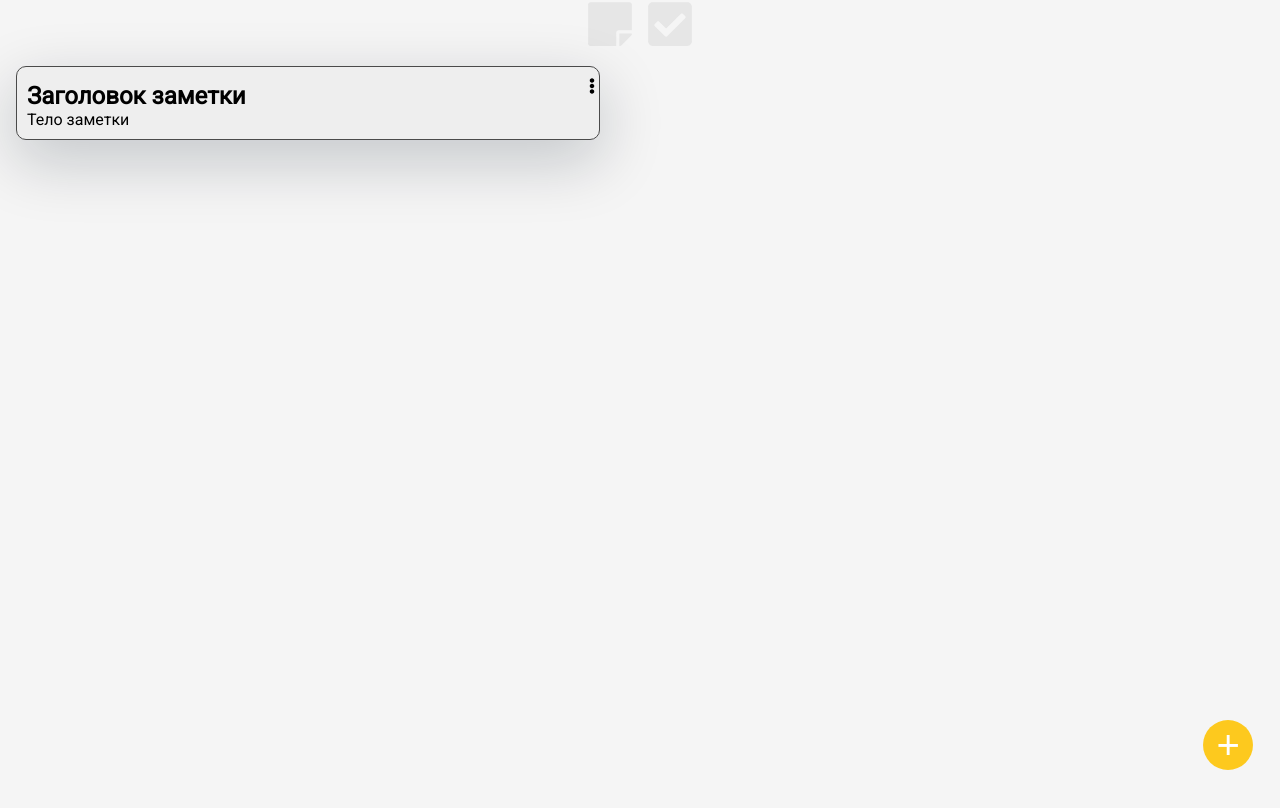
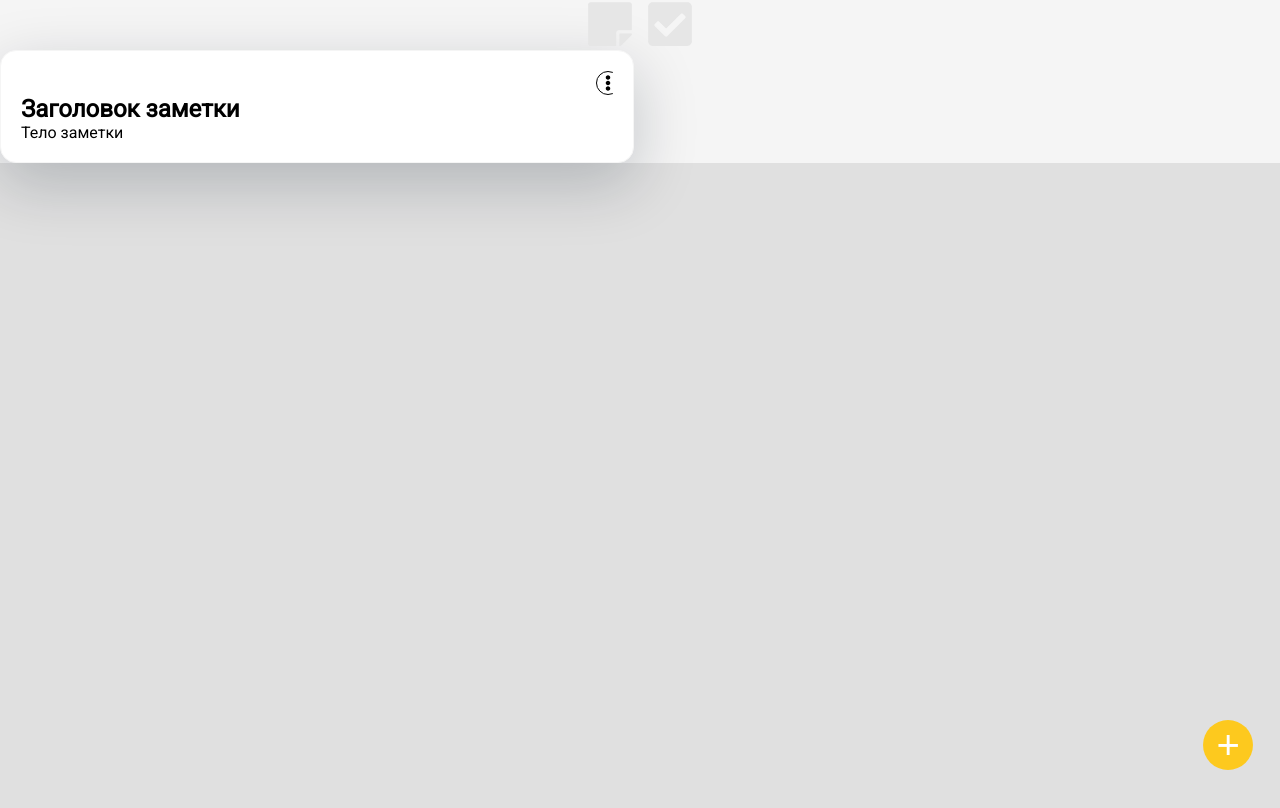
Before and after one commit to legendaryneobatman/notes, a Vue app: page / in a window 1280 px wide. Shown: the top 808 px of the page. Built offline with nearby package versions, Linux system fonts and the light colour scheme; a web font is replaced by a local one.

Commit message:
Improved styles for several components a little

```diff
--- a/src/App.vue
+++ b/src/App.vue
@@ -40,6 +40,7 @@ export default {
 }
 
 html {
+  height: 100vh;
 
   background-color: #e0e0e0;
 }
--- a/src/components/NoteForm.vue
+++ b/src/components/NoteForm.vue
@@ -2,6 +2,10 @@
   <div
       class="note-form"
   >
+    <burger-menu
+        :note="this.note"
+        class="note-form__burger"
+    />
     <my-input
         class="note-form__title"
         type="text"
@@ -21,10 +25,11 @@
 
 <script>
 import MyInput from "./UI/MyInput";
+import BurgerMenu from "./UI/MyBurgerMenu";
 
 export default {
   name: "note-form",
-  components: {MyInput},
+  components: {BurgerMenu, MyInput},
   props: {
     note: {
       type: Object
@@ -57,11 +62,11 @@ export default {
 .note-form {
   display: flex;
   flex-direction: column;
-  background-color: #c4c4c4;
-  border: 1px solid #4a4a4a;
-  border-radius: 10px;
-  font-family: $font-main;
   padding: 10px;
+  &__burger{
+    position: absolute;
+    top: -20px;
+  }
 
   &__title {
     cursor: text;
--- a/src/components/NoteItem.vue
+++ b/src/components/NoteItem.vue
@@ -8,7 +8,6 @@
         :note="note"
         @mousedown="setHoldTime"
         @mouseup="clearTimer"
-
     />
     <note-form
         class="note-item"
@@ -88,9 +87,14 @@ export default {
   break-inside: avoid;
 
   min-height: 100px;
+  background-color: $white;
+  border-radius: 1em;
+  box-shadow: 0 20px 63px 2px rgba(7, 22, 34, 0.2);
+  overflow:visible;
 
-  margin: 0;
-  padding-bottom: 2em;
+  border:1px solid $grey-light;
+  padding: 10px;
+  margin-bottom: 1em;
 
   &-item {
     display: grid;
--- a/src/components/NoteList.vue
+++ b/src/components/NoteList.vue
@@ -23,11 +23,11 @@ export default {
 <style scoped>
 .note__list {
   column-count: 2;
-  grid-column-gap: 5em;
-  grid-row-gap: 5em;
+  grid-column-gap: 0.7em;
+
   background-color: transparent;
-  padding: 1em;
-  height: 100vh;
+
+  height: 100%;
 }
 
 </style>
--- a/src/components/NoteView.vue
+++ b/src/components/NoteView.vue
@@ -3,11 +3,7 @@
       class="note-view"
       @click="showNoteEdit"
   >
-    <nav class="note-view__menu">
-      <burger-menu
-          :note="this.note"
-      />
-    </nav>
+    <burger-menu :note="this.note"/>
     <h2 class="note-view__title">{{ note.title }}</h2>
     <p class="note-view__body">{{ note.body }}</p>
   </div>
@@ -15,7 +11,7 @@
 
 <script>
 
-import BurgerMenu from "./MyBurgerMenu";
+import BurgerMenu from "./UI/MyBurgerMenu";
 export default {
   name: "note-view",
   components: {BurgerMenu},
@@ -46,22 +42,15 @@ export default {
 .note-view {
   display: flex;
   flex-direction: column;
-  background-color: #eeeeee;
-  border: 1px solid #4a4a4a;
-  border-radius: 10px;
   font-family: $font-main;
-  padding: 10px;
-  box-shadow: 0 20px 63px 2px rgba(7, 22, 34, 0.2);
-
+  margin: 10px;
+  overflow: hidden;
   &__header {
     display: flex;
     flex-direction: row;
-
     &__title {
       display: inline-flex;
       width: 100%;
-      height: 20px;
-
     }
     &__body {
 
--- a/src/components/MyBurgerMenu.vue
+++ b/src/components/UI/MyBurgerMenu.vue
@@ -44,29 +44,34 @@ export default {
     position: relative;
     display: block;
     top: 0;
-    left: 100%;
-    width: 5px;
-    height: 5px;
-    &_icon {
-      width: 6px;
-      height: 6px;
-      border-radius: 5px;
-      background: $font-black;
-      margin: 3px 0;
+    left: 97%;
+    width: 24px;
+    height: 24px;
+    border: 1px solid black;
+    border-radius: 50%;
+    font-size: 16px;
+    &-icon {
+      position: absolute;
+      top: 50%;
+      left: 50%;
+      transform: translateX(-50%) translateY(-50%);
     }
     .dropdown {
       position: absolute;
       left: 0;
+      top: 50px;
+      transform: translate(-50%, -50%);
       z-index: 2;
-      top: 1em;
-      background-color: #fff;
+      border: 1px solid $grey-light;
+      background-color: $grey-dark;
+
       li {
         display: block;
         width: 100%;
       }
       a {
         width: 100%;
-        padding: 1em 18px;
+        padding: 0.5em 10px;
         display: inline-block;
         white-space: pre;
         &:hover {
--- a/src/components/UI/MyInput.vue
+++ b/src/components/UI/MyInput.vue
@@ -29,14 +29,14 @@ export default {
   position: relative;
   width: 100%;
   &__field{
+    font-size: 16px;
+    padding: 10px;
+    margin: 10px;
     display: block;
-
     width: 100%;
-    padding: 10px;
-
-    font-size: 16px;
     border: none;
-    border-bottom: 1px solid #c4c4c4;
+    border-bottom: 1px solid #ccc;
+    overflow: hidden;
     &:focus{
       outline: none;
     }
```
Also changed, not shown: src/components/UI/IconButton.vue (renamed from src/components/UI/iconButton.vue), src/components/UI/MyButton.vue (renamed from src/components/UI/myButton.vue).
